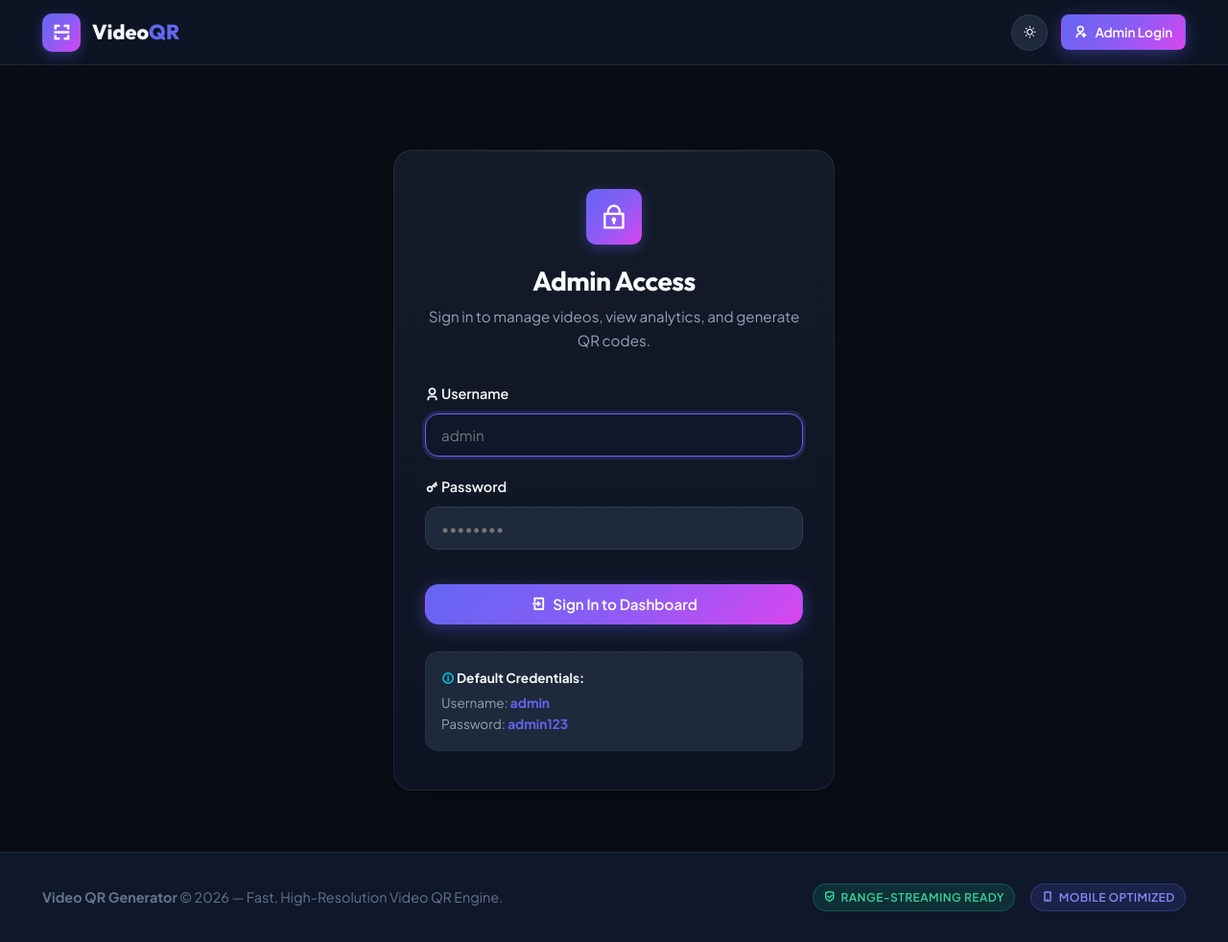
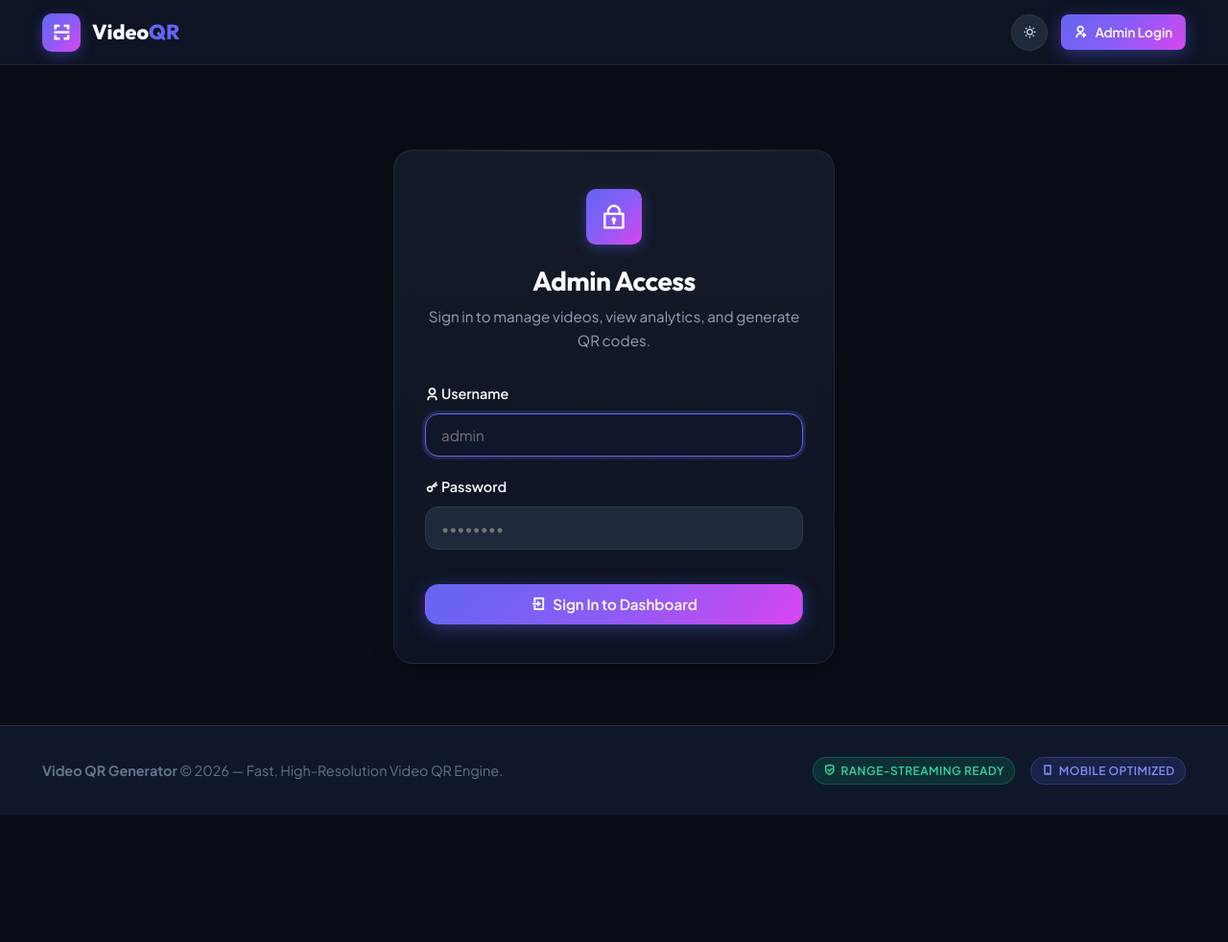
Before and after one commit to Jisu2006/video-QR-generator, a Flask app: page /admin/login in a window 1280 px wide. Shown: the whole page at 96% size. After the commit the page ends 850 px from the top, so only its background shows below. Run offline with Flask 3, Linux system fonts and the light colour scheme.

Commit message:
i changed the run file

```diff
--- a/app/templates/auth/login.html
+++ b/app/templates/auth/login.html
@@ -50,14 +50,6 @@
         <i class="ri-login-box-line"></i> Sign In to Dashboard
       </button>
     </form>
-
-    <div style="margin-top: 1.75rem; padding: 1rem; background: var(--bg-tertiary); border-radius: var(--radius-md); font-size: 0.85rem; color: var(--text-secondary); text-align: left; border: 1px dashed var(--border-glass);">
-      <div style="font-weight: 700; color: var(--text-primary); margin-bottom: 0.25rem;">
-        <i class="ri-information-line" style="color: var(--accent-cyan);"></i> Default Credentials:
-      </div>
-      <div>Username: <strong style="color: var(--accent-primary);">admin</strong></div>
-      <div>Password: <strong style="color: var(--accent-primary);">admin123</strong></div>
-    </div>
   </div>
 </div>
 {% endblock %}
--- a/config.py
+++ b/config.py
@@ -55,8 +55,8 @@ class Config:
     BASE_URL = os.environ.get('BASE_URL', '').rstrip('/')
 
     # Default Admin Credentials
-    # ADMIN_USERNAME = os.environ.get('ADMIN_USERNAME', 'admin')
-    # ADMIN_PASSWORD = os.environ.get('ADMIN_PASSWORD', 'admin123')
+    ADMIN_USERNAME = os.environ.get('ADMIN_USERNAME', 'admin')
+    ADMIN_PASSWORD = os.environ.get('ADMIN_PASSWORD', 'admin123')
 
     # Security settings
     SESSION_COOKIE_HTTPONLY = True
--- a/run.py
+++ b/run.py
@@ -21,7 +21,6 @@ if __name__ == '__main__':
     print(f"  Local Access       : http://127.0.0.1:{port}")
     print(f"  Network (Mobile)   : http://{local_ip}:{port}")
     print(f"  Admin Login        : http://127.0.0.1:{port}/admin/login")
-    print(f"  Default Credentials: admin / admin123")
     print("=" * 65)
     print("  * Tip: Connect your mobile phone to the same Wi-Fi network and")
     print(f"    scan generated QR codes to stream videos directly!\n")
```
